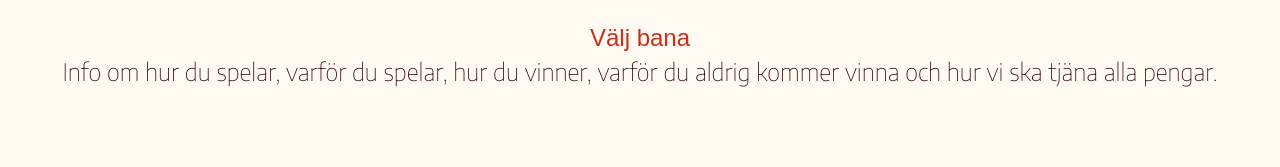
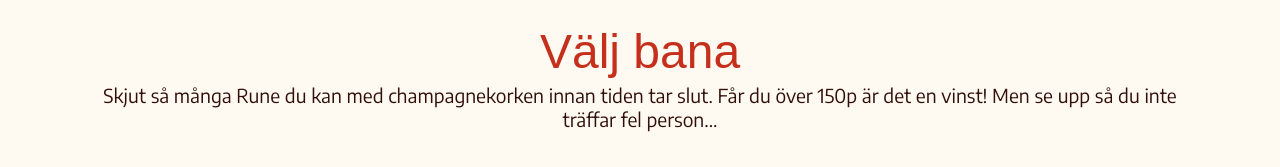
Before and after one commit to Skjesper/GoldenBeetlebug, a React (Vite) app: page /play in a window 1280 px wide. Shown: the top 167 px of the page. Built offline with nearby package versions, Linux system fonts and the light colour scheme; no server answers; the database is empty; a web font is replaced by a local one.

Commit message:
updated gam instructions and size of heading

```diff
--- a/src/components/StageSelect.tsx
+++ b/src/components/StageSelect.tsx
@@ -23,20 +23,21 @@ const StyledHeader = styled.div`
 
   h1 {
     margin: 0 0 0.25rem 0;
-    font-size: 1.5rem;
+    font-size: 3rem;
+
 
     @media (max-width: 768px) {
-      font-size: 1.25rem;
+      font-size: 1.5rem;
     }
   }
 
   p {
     margin: 0 auto;
-    font-size: 0.9rem;
+    font-size: 1.2rem;
     max-width: 90%;
 
     @media (max-width: 768px) {
-      font-size: 0.8rem;
+      font-size: 1rem;
     }
   }
 `;
@@ -158,7 +159,7 @@ export default function StageSelect({ images, startGame, onStageSelect }: StageS
         <StyledContainer className='selectContainer'>
             <StyledHeader>
                 <h1>Välj bana</h1>
-                <h3>Info om hur du spelar, varför du spelar, hur du vinner, varför du aldrig kommer vinna och hur vi ska tjäna alla pengar.</h3>
+                <p>Skjut så många Rune du kan med champagnekorken innan tiden tar slut. Får du över 150p är det en vinst! Men se upp så du inte träffar fel person... </p>
             </StyledHeader>
 
             <StyledImageGrid className='styledImageGrid'>
```
